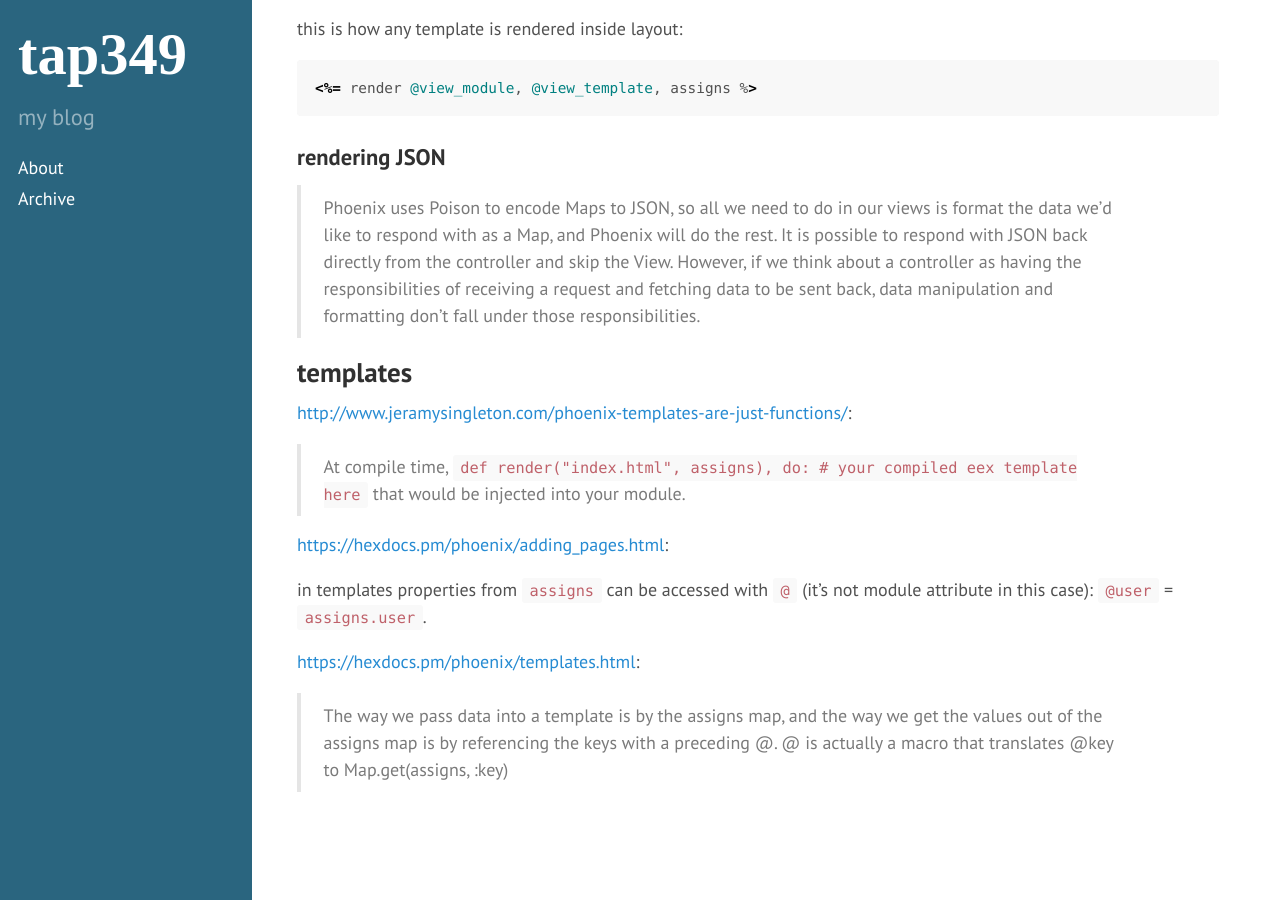
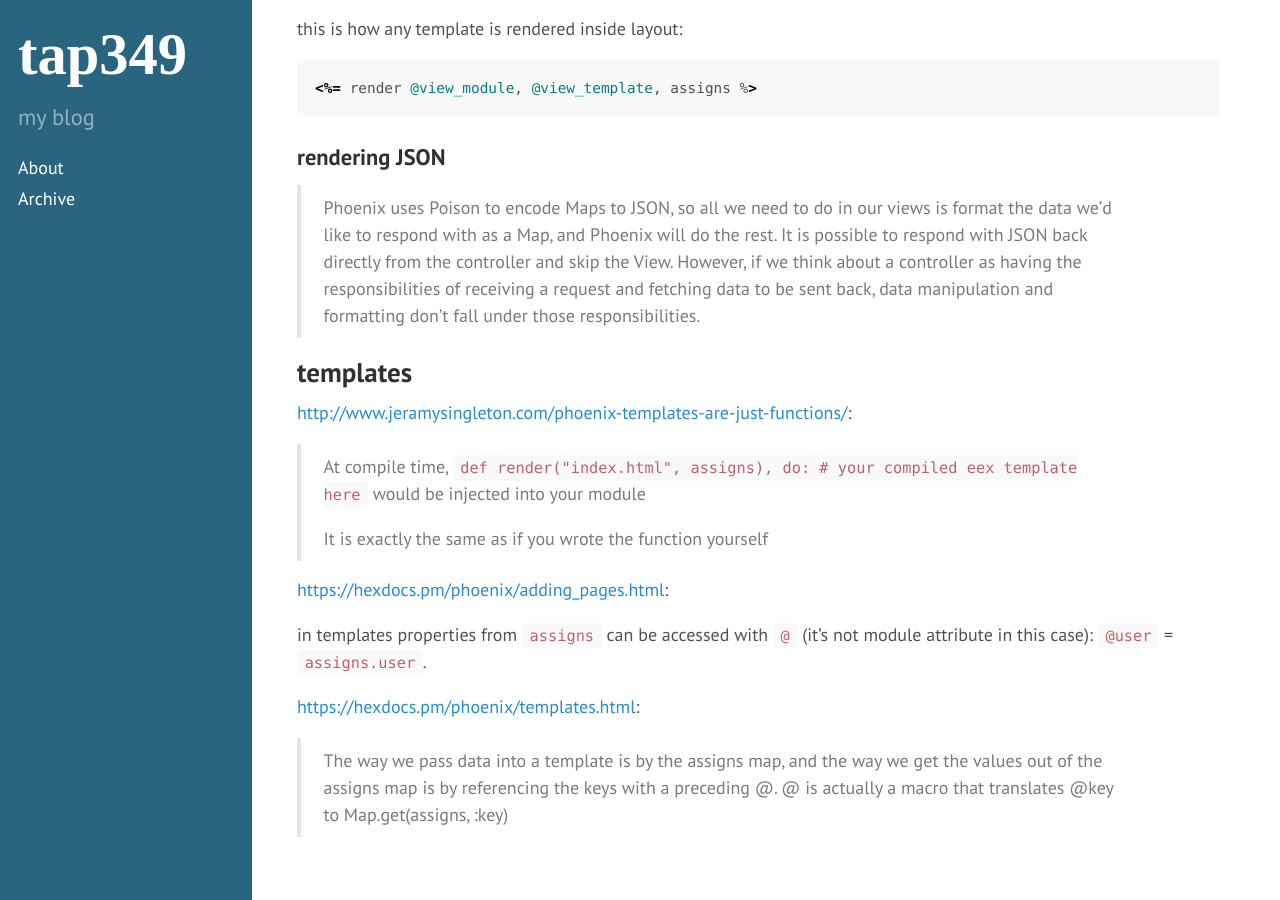
Before and after one commit to tap349/tap349.github.io, a Jekyll site: the page built from _posts/2016-11-12-phoenix.md, in a window 1280 px wide and 900 px high, scrolled down 5626 px. Built offline with Jekyll 4.4.1, drawn with Linux system fonts in a browser that asks for light colours.

Commit message:
update 2017-08-01_18:51:13

```diff
--- a/_posts/2016-11-12-phoenix.md
+++ b/_posts/2016-11-12-phoenix.md
@@ -259,7 +259,9 @@ this is how any template is rendered inside layout:
 
 > At compile time,
 > `def render("index.html", assigns), do: # your compiled eex template here`
-> that would be injected into your module.
+> would be injected into your module
+>
+> It is exactly the same as if you wrote the function yourself
 
 <https://hexdocs.pm/phoenix/adding_pages.html>:
 
```
